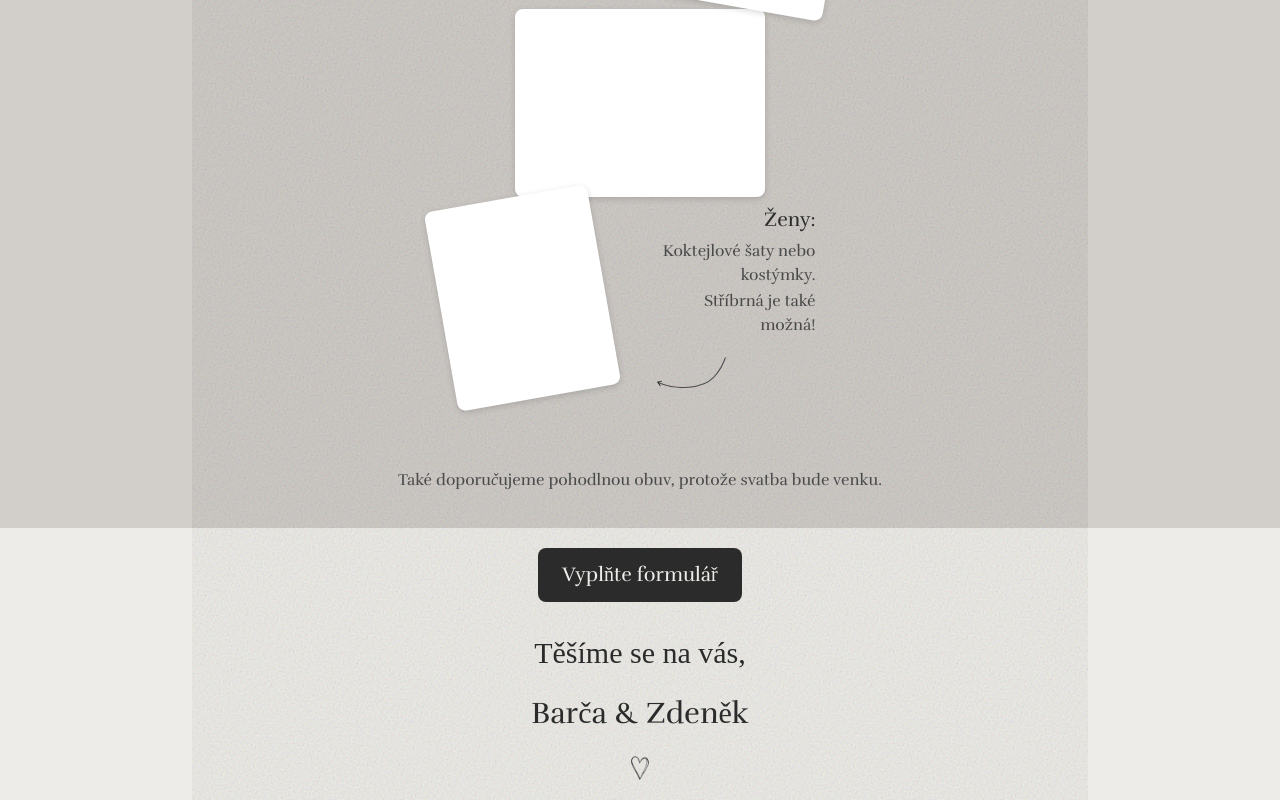
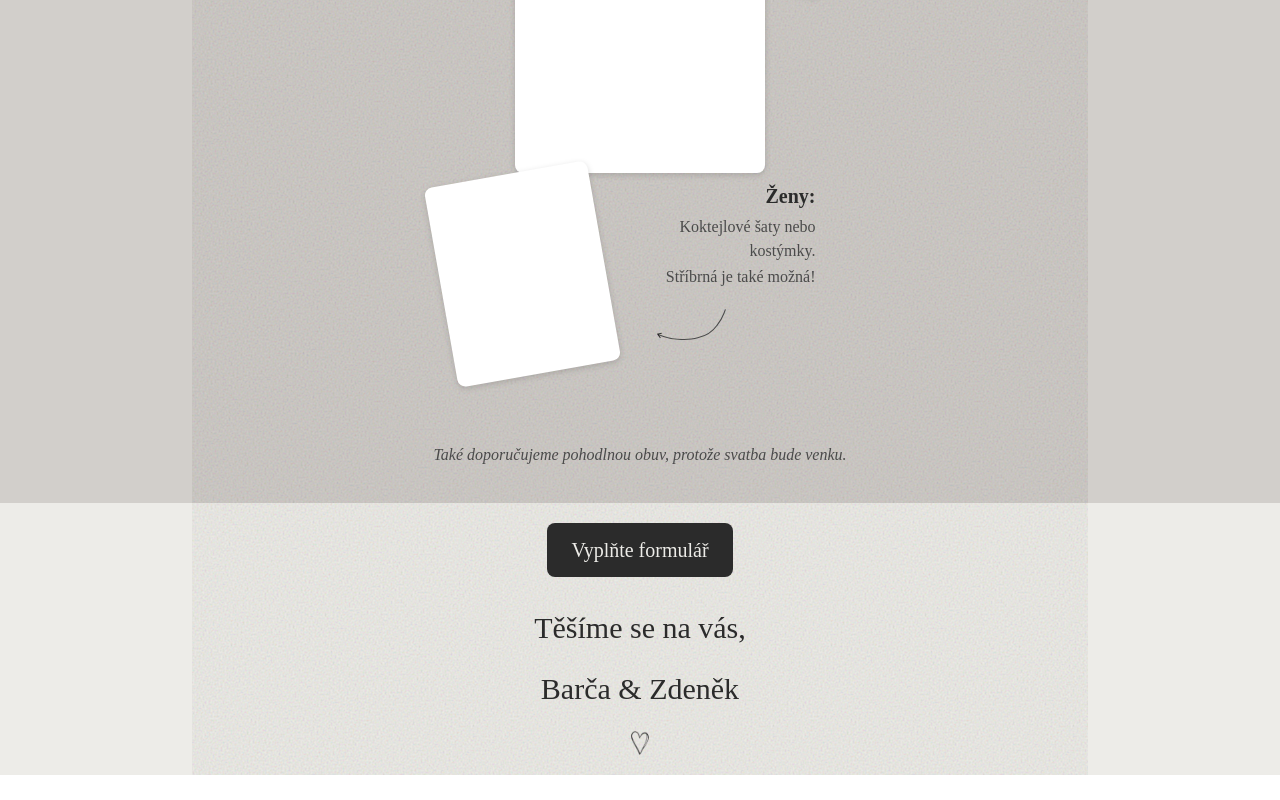
Before and after one commit to jan-cibulka/svatba2, a React (Vite) app: page / in a window 1280 px wide. Shown: the part 3137-3937 px from the top of the page. After the commit the page ends 3912 px from the top, so only its background shows below. Built offline with nearby package versions, Linux system fonts and the light colour scheme; a web font is replaced by a local one.

Commit message:
different font

```diff
--- a/package.json
+++ b/package.json
@@ -11,7 +11,6 @@
   },
   "dependencies": {
     "@fontsource/beau-rivage": "^5.1.1",
-    "@fontsource/rufina": "^5.1.1",
     "react": "^19.0.0",
     "react-dom": "^19.0.0"
   },
--- a/src/App.css
+++ b/src/App.css
@@ -6,7 +6,7 @@
   max-width: 100%;
   background: var(--color-background-1);
   color: var(--color-text-1);
-  font-family: "Rufina";
+  font-family: "Merriweather", serif;
   position: relative;
 }
 
--- a/src/components/Greetings.css
+++ b/src/components/Greetings.css
@@ -32,7 +32,7 @@
 
 /* Remove cursive from signature */
 .signature {
-  font-family: "Rufina", serif;
+  font-family: "Merriweather", serif;
   margin-top: 16px !important;
 }
 
--- a/src/components/Schedule.css
+++ b/src/components/Schedule.css
@@ -21,7 +21,7 @@
 .bubble-title {
   font-size: var(--size-text-1);
   align-self: center;
-  font-weight: bold;
+  font-weight: 400;
 }
 
 .bubbles-wrapper {
```
Also changed, not shown: 1 other file (tests, documents, lock files or other folders).
